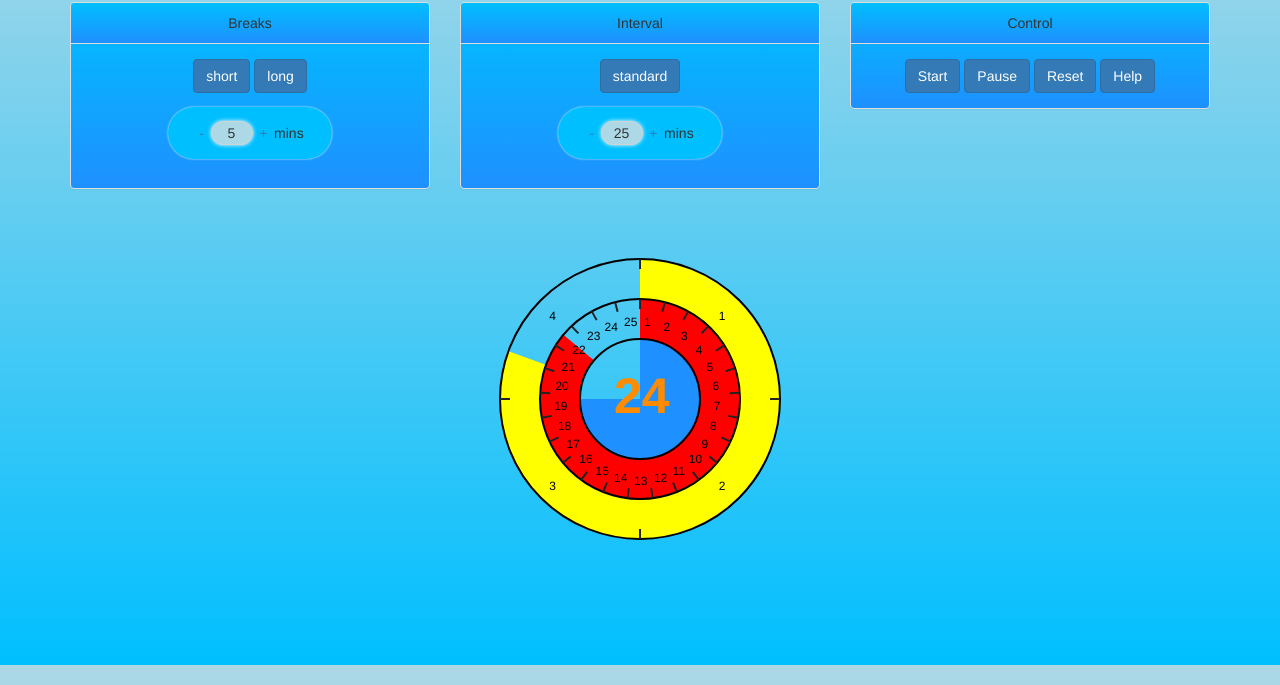
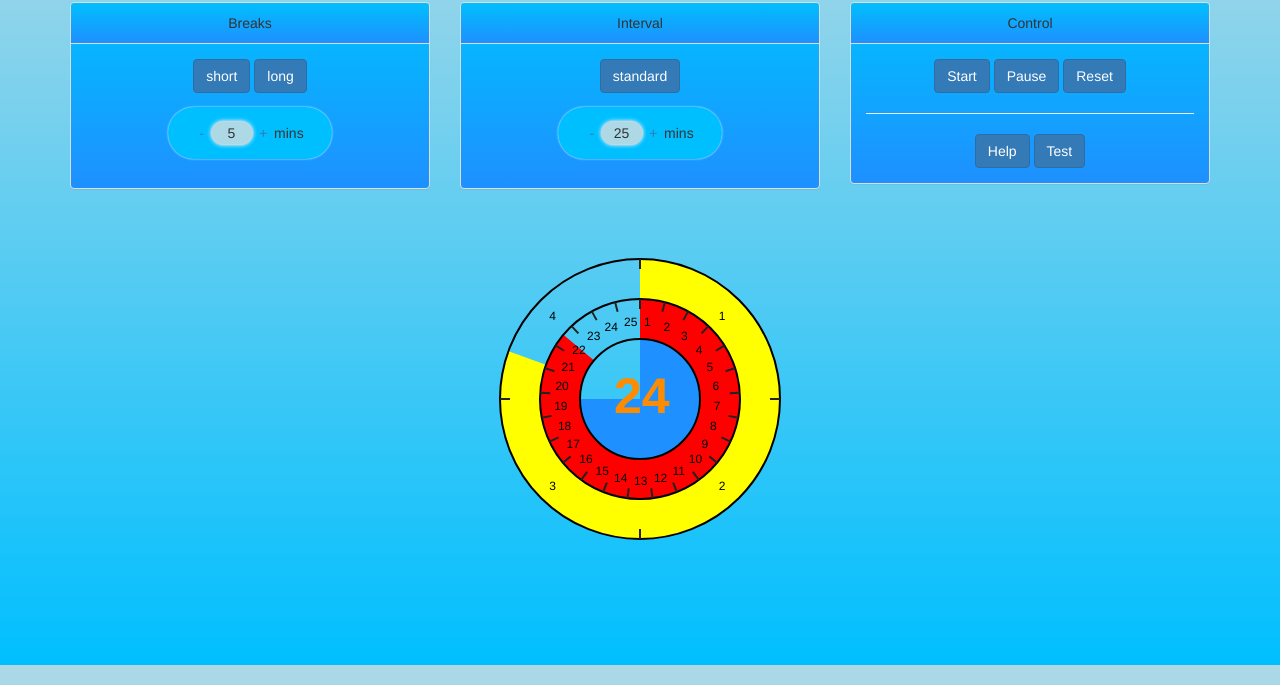
Before and after one commit to nikrb/Pomodoro, a plain HTML site: page index.html in a window 1280 px wide. Shown: the part 135-820 px from the top of the page. Drawn offline with nearby package versions, Linux system fonts and the light colour scheme.

Commit message:
add test button

```diff
--- a/index.html
+++ b/index.html
@@ -79,7 +79,9 @@
               <button class='btn btn-primary'>Start</button>
               <button class='btn btn-primary'>Pause</button>
               <button class='btn btn-primary'>Reset</button>
+            <hr/>
               <button class='btn btn-primary'>Help</button>
+              <button class='btn btn-primary'>Test</button>
             </div>
           </div>
         </div>
```
